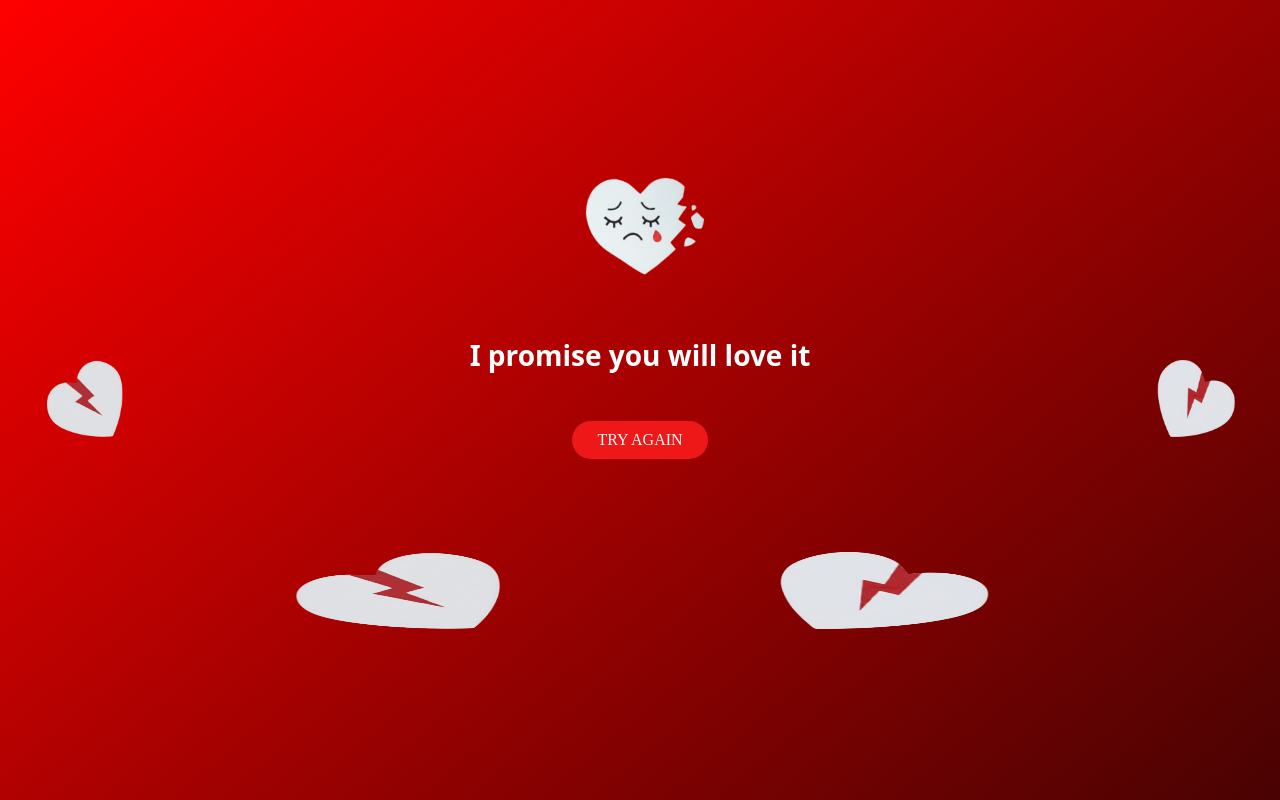
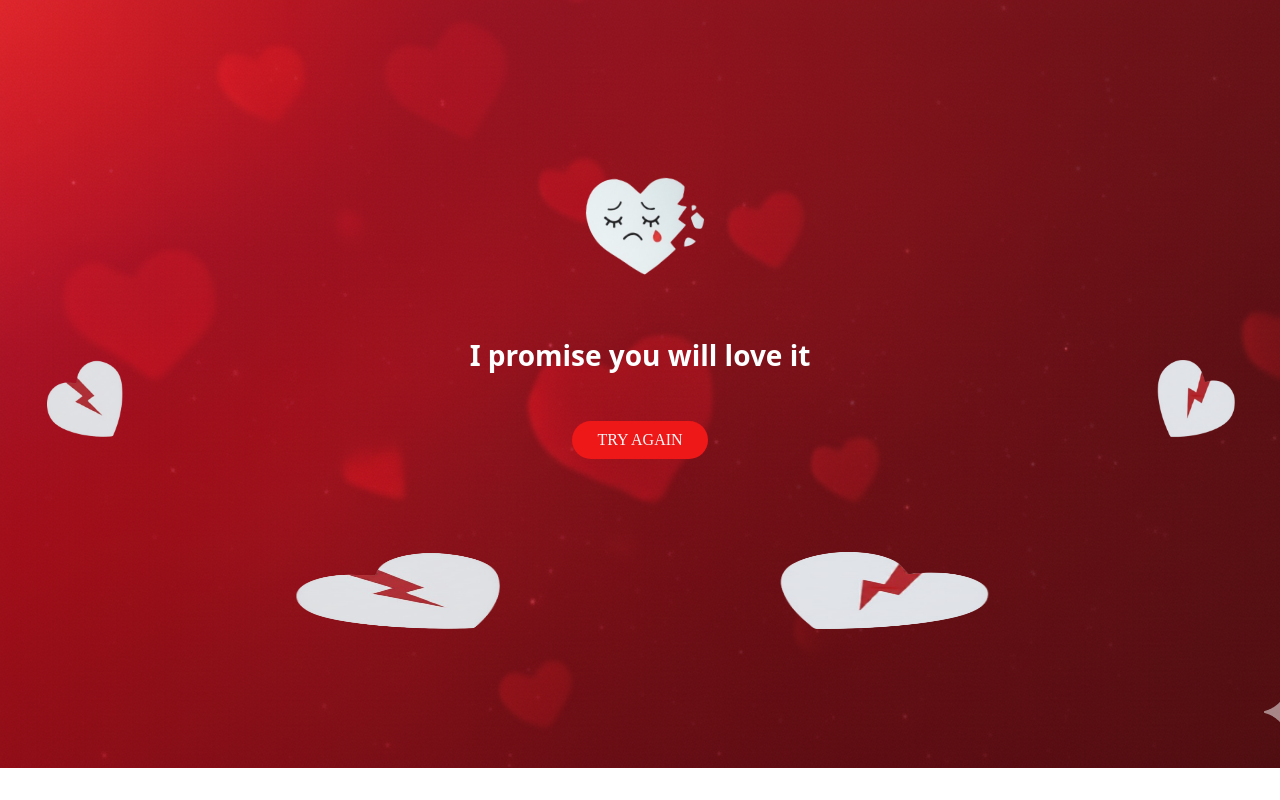
Before and after one commit to Zenjuma/love-gift, a React (Vite) app: page /heartbreak in a window 1280 px wide. Built offline with nearby package versions, Linux system fonts and the light colour scheme; a web font is replaced by a local one.

Commit message:
to continue

```diff
--- a/src/css/App.css
+++ b/src/css/App.css
@@ -16,7 +16,8 @@
 
   body{
     color: white;
-    background: linear-gradient(140deg, red, rgb(73, 2, 2));
+    /* background: linear-gradient(140deg, red, rgb(73, 2, 2)); */
+    background: url("/public/assets/bgImage.png");
     background-repeat: no-repeat;
 
   }
--- a/src/pages/HeartBreak.jsx
+++ b/src/pages/HeartBreak.jsx
@@ -1,4 +1,4 @@
-import { useEffect } from "react";
+// import { useEffect } from "react";
 import { motion } from "framer-motion";
 import { HeartbreakFill } from "react-bootstrap-icons";
 import '../css/HeartBreak.css'
@@ -11,7 +11,7 @@ export default function BrokenHeartPage() {
 
   return (
     <div
-      className="d-flex align-items-center justify-content-center min-vh-100 position-relative overflow-hidden    bg "
+      className="d-flex align-items-center justify-content-center min-vh-100 position-relative overflow-hidden    "
 
     >
 
@@ -53,7 +53,7 @@ export default function BrokenHeartPage() {
 
 
           </div>
-          <div className="row mt-5 d-flex justify-content-between">
+          <div className="row mt-5 d-flex justify-content-center">
 
 
             <img src="/public/assets/lfbr.png" alt=""  className="hurtImoji col"/>
```
Also changed, not shown: public/assets/bgImage.png (added).
